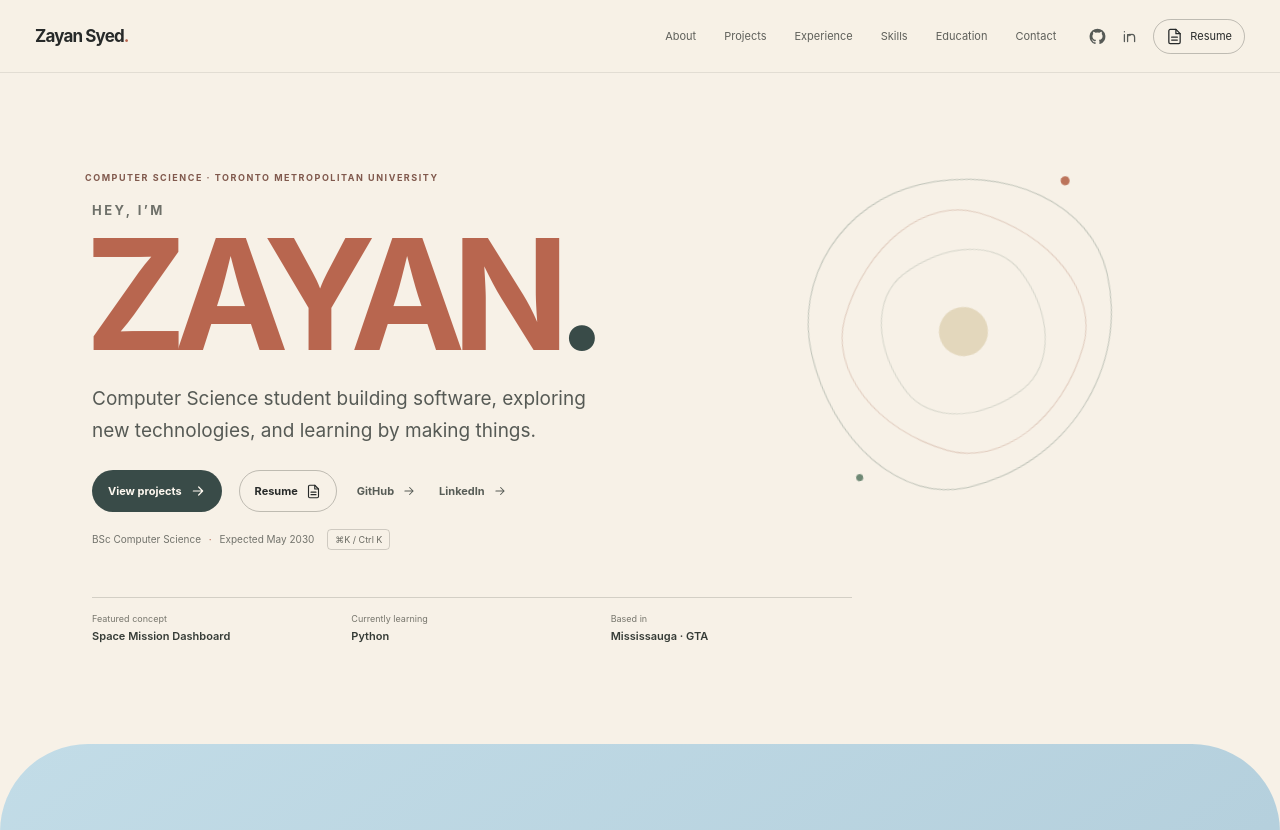
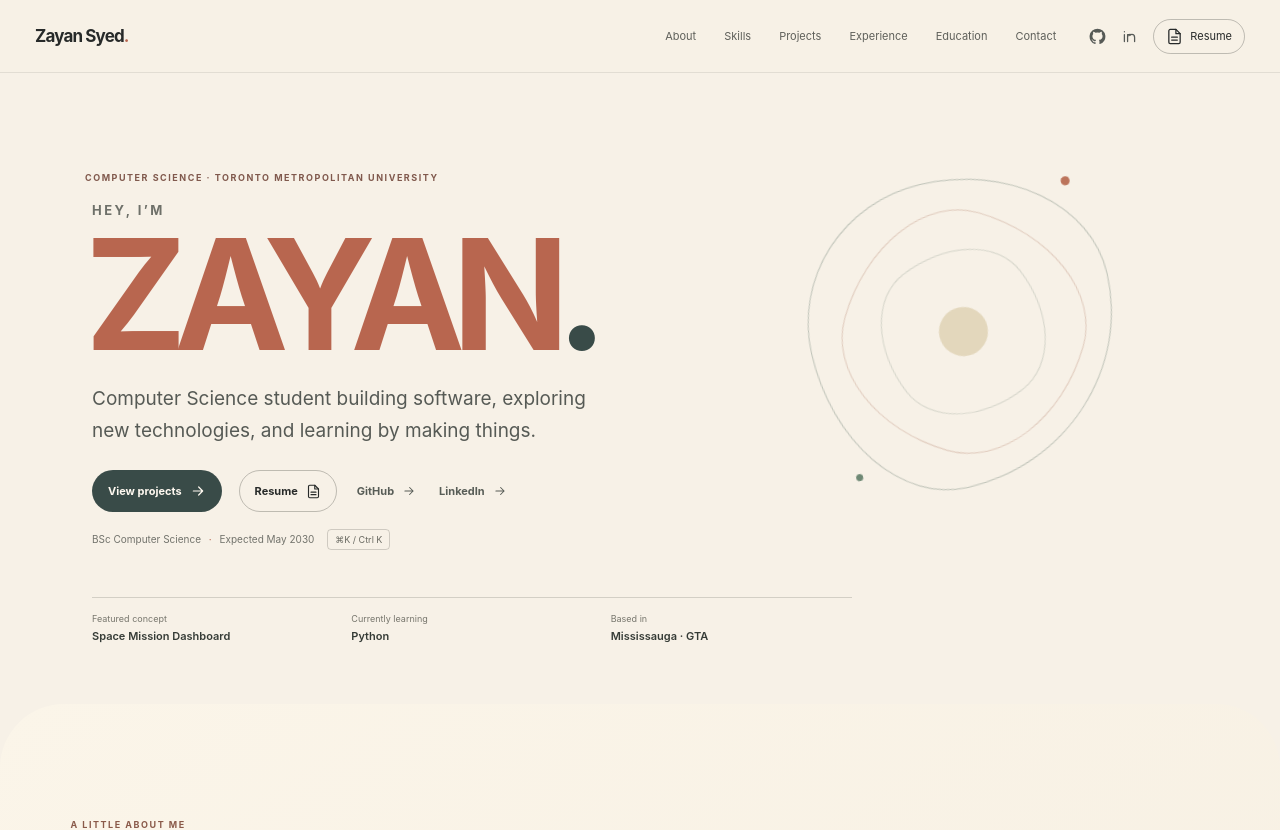
Before and after one commit to zayansyed-gif/Portfolio-site, a React (Vite) app: page / in a window 1280 px wide. Shown: the top 830 px of the page. Built offline with nearby package versions, Linux system fonts and the light colour scheme.

Commit message:
Reorder portfolio sections and navigation

```diff
--- a/src/site/App.jsx
+++ b/src/site/App.jsx
@@ -1,7 +1,7 @@
 import React, { useEffect, useRef, useState } from 'react'
 import { contactLinks, education, experience, profileLinks, projects, skillGroups } from './content.js'
 
-const navigation = [['About', '#about'], ['Projects', '#projects'], ['Experience', '#experience'], ['Skills', '#skills'], ['Education', '#education'], ['Contact', '#contact']]
+const navigation = [['About', '#about'], ['Skills', '#skills'], ['Projects', '#projects'], ['Experience', '#experience'], ['Education', '#education'], ['Contact', '#contact']]
 const commandItems = [
   { label: 'Projects', hint: 'View selected work', href: '#projects' },
   { label: 'About', hint: 'A little about me', href: '#about' },
@@ -338,5 +338,5 @@ function ScrollEffects() {
 }
 
 export default function App() {
-  return <><Navigation /><main><Hero /><Projects /><TechStrip /><Experience /><About /><Skills /><Education /><Contact /><Footer /></main><CommandPalette /><ProjectCursor /><ScrollEffects /></>
+  return <><Navigation /><main><Hero /><About /><Skills /><Projects /><TechStrip /><Experience /><Education /><Contact /><Footer /></main><CommandPalette /><ProjectCursor /><ScrollEffects /></>
 }
```
